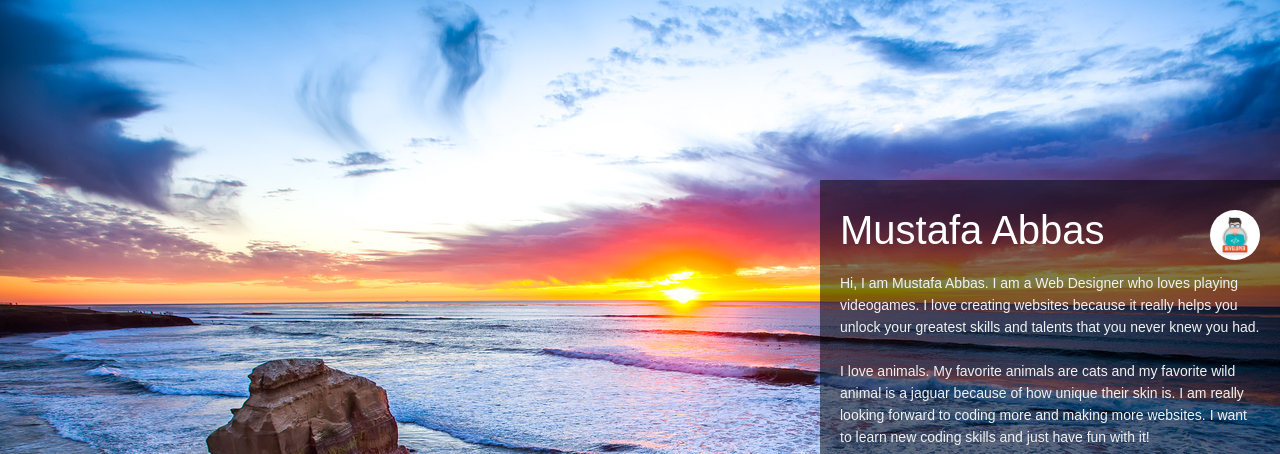
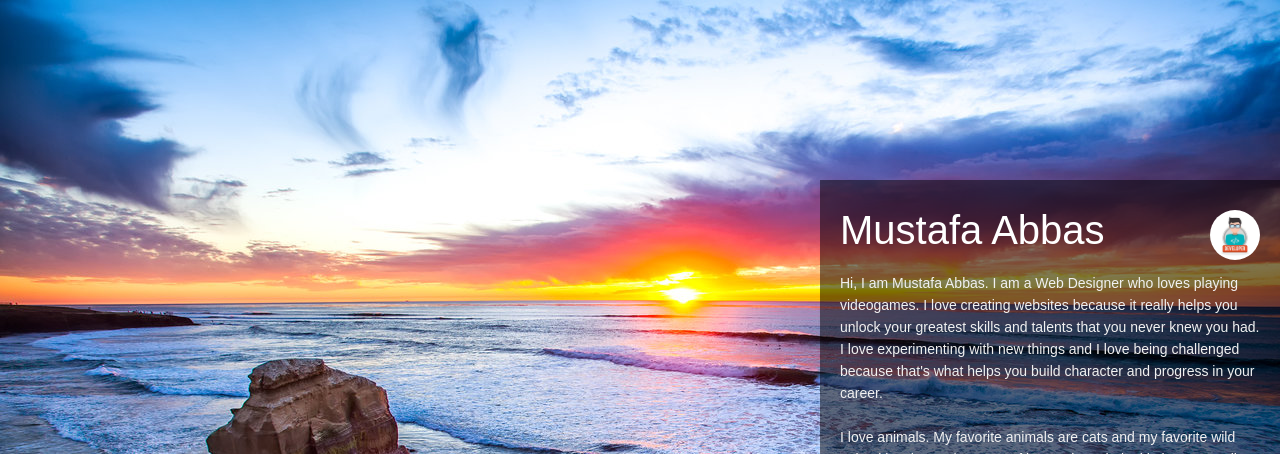
Before and after one commit to muabbas1/splash-page, a plain HTML site: page index.html in a window 1280 px wide. Shown: the top 454 px of the page. Drawn offline with Linux system fonts and the light colour scheme.

Commit message:
Update index.html

```diff
--- a/index.html
+++ b/index.html
@@ -32,7 +32,8 @@
        <p>
          Hi, I am Mustafa Abbas. I am a Web Designer who loves playing videogames. I love creating
          websites because it really helps you unlock your greatest skills and talents
-         that you never knew you had.
+         that you never knew you had. I love experimenting with new things and I love being challenged
+         because that's what helps you build character and progress in your career.
        </p>
        <p>
          I love animals. My favorite animals are cats and my favorite wild animal
```
